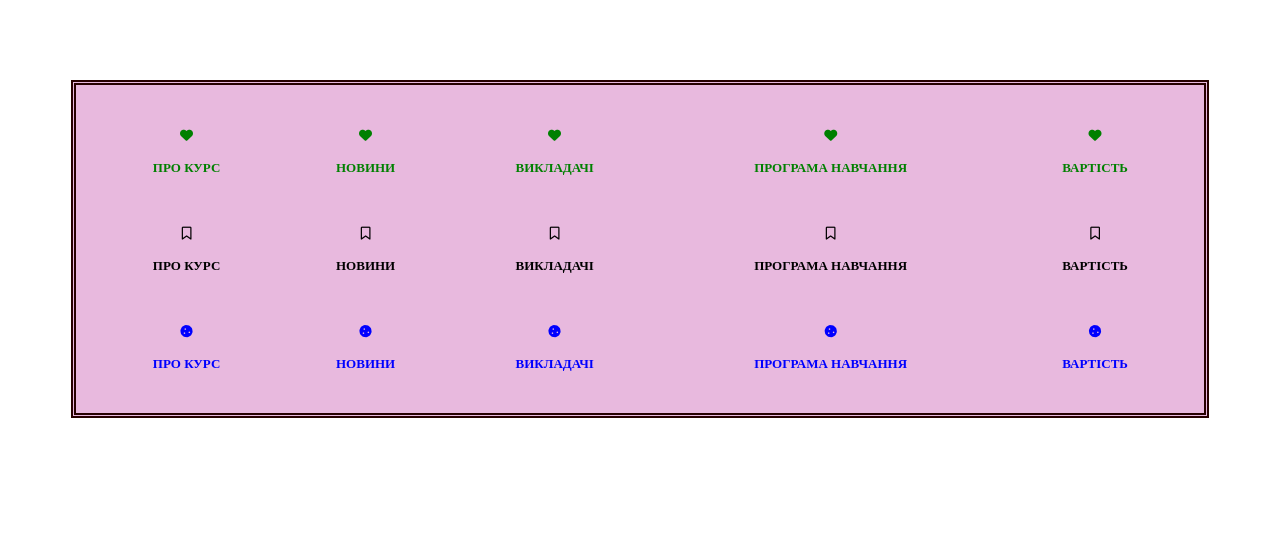
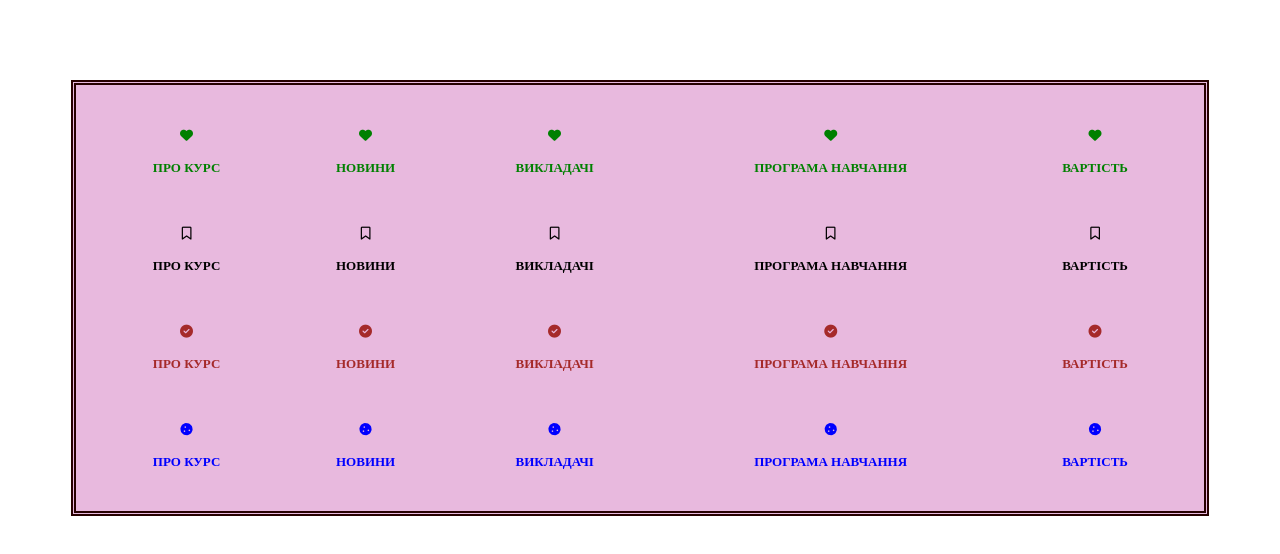
Before and after one commit to Psyh2409/logos_IT_hw6, a plain HTML site: page index.html in a window 1280 px wide. Drawn offline with Linux system fonts and the light colour scheme.

Commit message:
add check-circle tr

```diff
--- a/index.html
+++ b/index.html
@@ -57,6 +57,28 @@
         </tr>
         <tr>
             <td class="heart">
+                <i class="fas fa-check-circle yellow"><br>ПРО КУРС</i>
+                <i class="far fa-check-circle brown"><br>ПРО КУРС</i>
+            </td>
+            <td class="heart">
+                <i class="fas fa-check-circle yellow"><br>НОВИНИ</i>
+                <i class="far fa-check-circle brown"><br>НОВИНИ</i>
+            </td>
+            <td class="heart">
+                <i class="fas fa-check-circle yellow"><br>ВИКЛАДАЧІ</i>
+                <i class="far fa-check-circle brown"><br>ВИКЛАДАЧІ</i>
+            </td>
+            <td class="heart">
+                <i class="fas fa-check-circle yellow"><br>ПРОГРАМА НАВЧАННЯ</i>
+                <i class="far fa-check-circle brown"><br>ПРОГРАМА НАВЧАННЯ</i>
+            </td>
+            <td class="heart">
+                <i class="fas fa-check-circle yellow"><br>ВАРТІСТЬ</i>
+                <i class="far fa-check-circle brown"><br>ВАРТІСТЬ</i>
+            </td>
+        </tr>
+        <tr>
+            <td class="heart">
                 <i class="fas fa-cookie blue"><br>ПРО КУРС</i>
                 <i class="fas fa-cookie-bite black"><br>ПРО КУРС</i>
             </td>
--- a/style.css
+++ b/style.css
@@ -43,3 +43,9 @@ body #bd{
 .orange{
     color: orange;
 }
+.yellow{
+    color: brown;
+}
+.brown{
+    color: rgb(131, 131, 4);
+}
```
